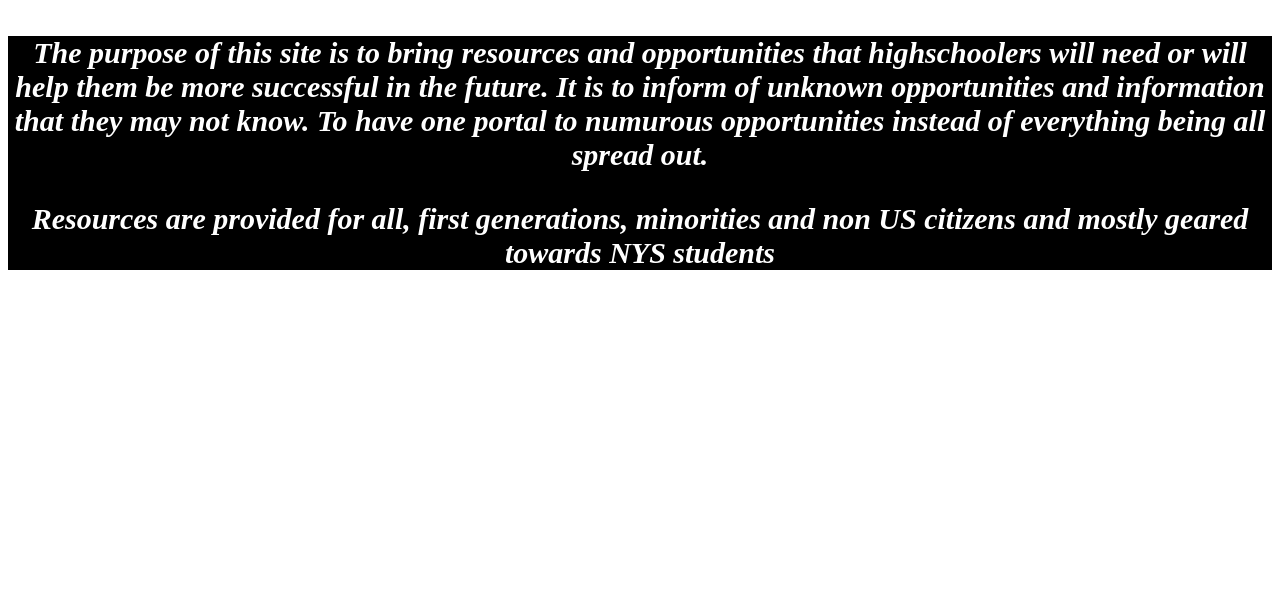
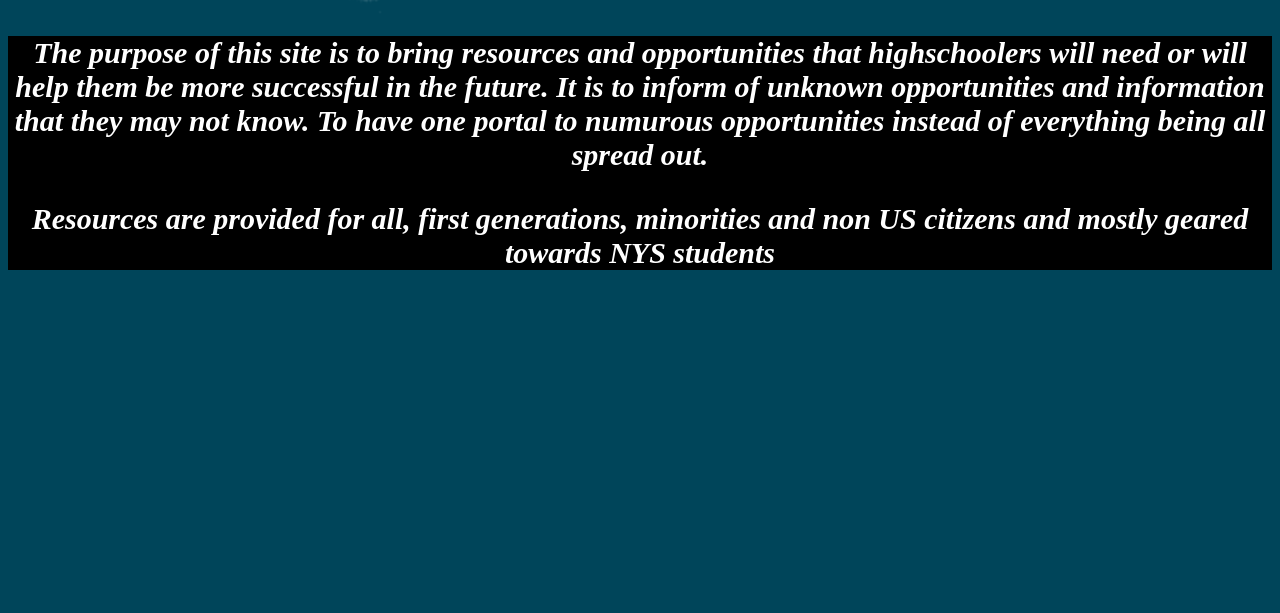
Before and after one commit to cybille/college, a plain HTML site: page index.html in a window 1280 px wide. Shown: the part 187-800 px from the top of the page. Drawn offline with Linux system fonts and the light colour scheme.

Commit message:
Update college.css

```diff
--- a/college.css
+++ b/college.css
@@ -3,7 +3,7 @@ body{
   /* background-image: url("black"); */
 /*   background-color: white; */
 /*   background-image: url("https://orig00.deviantart.net/2624/f/2018/286/b/4/untitled_drawing_by_bekycrystal-dcpd9fa.png"); */
-  background-umage: url("c.png");
+  background-image: url("c.png");
   background-size: cover;
 }
 #body {
```
